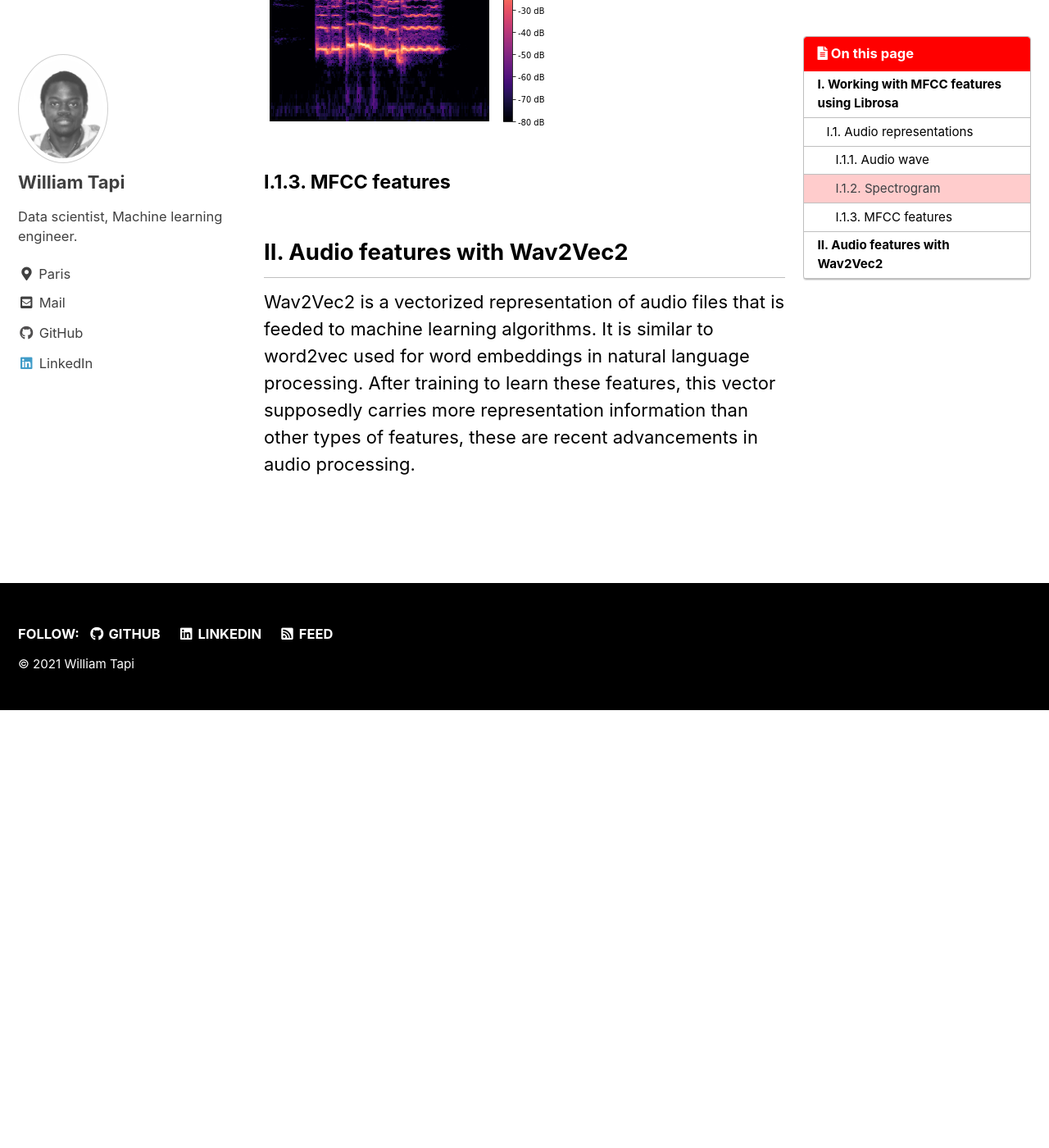
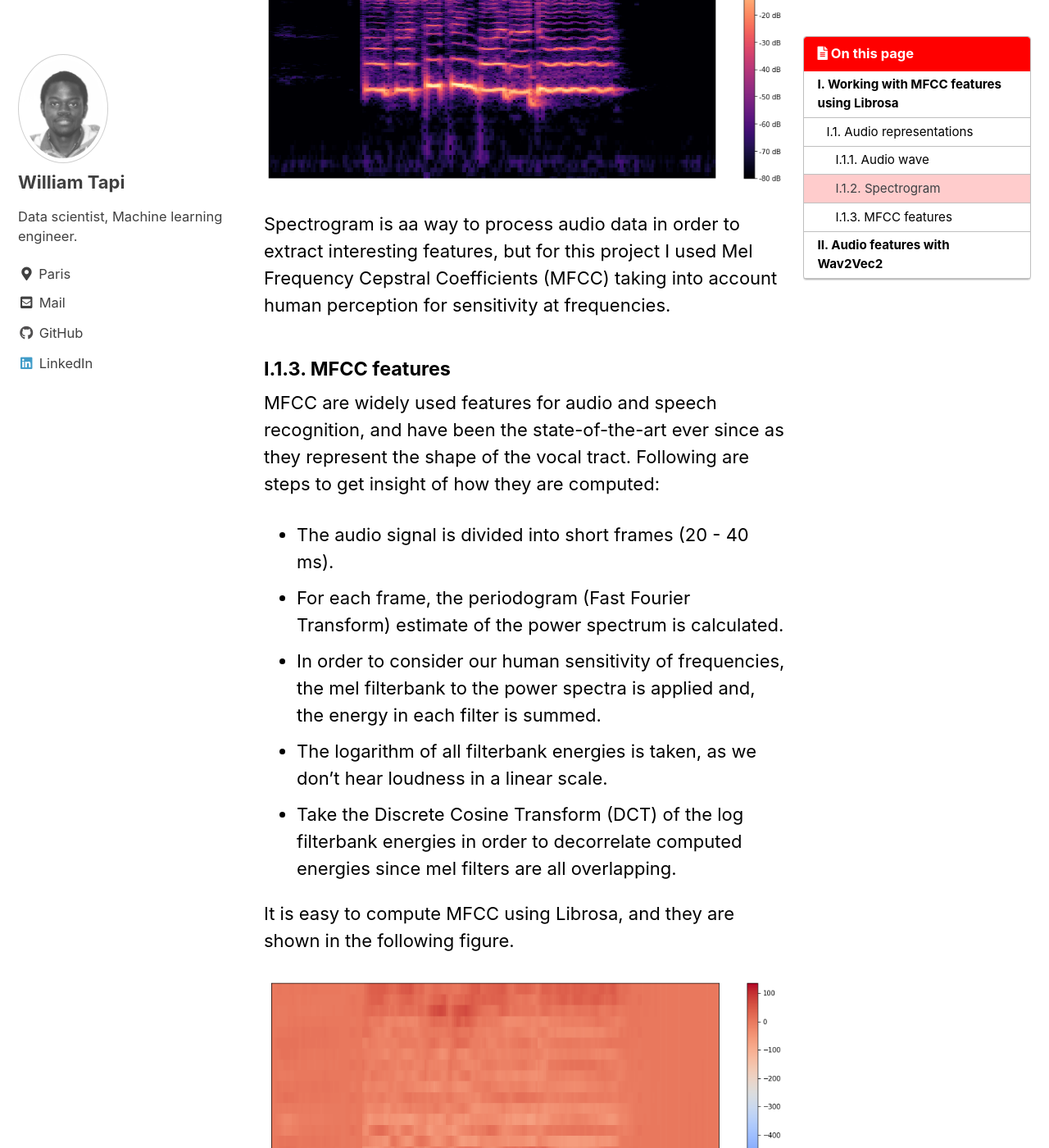
Before and after one commit to Will007-max/Will007-max.github.io, a Jekyll site: the page built from _pages/projects.md, in a window 1280 px wide and 1400 px high, scrolled down 2241 px. Shown: the whole window at 82% size. Built offline with Jekyll 4.4.1, drawn with Linux system fonts in a browser that asks for light colours; cached includes are drawn as plain includes; before the commit the page ends 3107 px from its top, so only the background shows below that; some of the changed text lies outside the part shown.

Commit message:
add mfcc

```diff
--- a/_pages/projects.md
+++ b/_pages/projects.md
@@ -40,7 +40,22 @@ A  visualisation is shown on the following figure where time is on x-axis, frequ
 
 ![Image](/assets/images/spectrogram.png#right)
 
+Spectrogram is aa way to process audio data in order to extract interesting features, but for this project I used Mel Frequency Cepstral Coefficients (MFCC) taking into account human perception for sensitivity at frequencies.
+
 #### I.1.3. MFCC features
+
+MFCC are widely used features for audio and speech recognition, and have been the state-of-the-art ever since as they represent the shape of the vocal tract. Following are steps to get insight of how they are computed:
+
+- The audio signal is divided into short frames (20 - 40 ms).
+- For each frame, the periodogram (Fast Fourier Transform) estimate of the power spectrum is calculated.
+- In order to consider our human sensitivity of frequencies, the mel filterbank to the power spectra is applied and, the energy in each filter is summed.
+- The logarithm of all filterbank energies is taken, as we don't hear loudness in a linear scale.
+- Take the Discrete Cosine Transform (DCT) of the log filterbank energies in order to decorrelate computed energies since mel filters are all overlapping.
+
+It is easy to compute MFCC using Librosa, and they are shown in the following figure.
+
+![Image](/assets/images/mfcc.png#right)
+
 
 ## II. Audio features with Wav2Vec2
 
```
Also changed, not shown: assets/images/audio_wave.png, assets/images/mfcc.png (added), assets/images/spectrogram.png.
